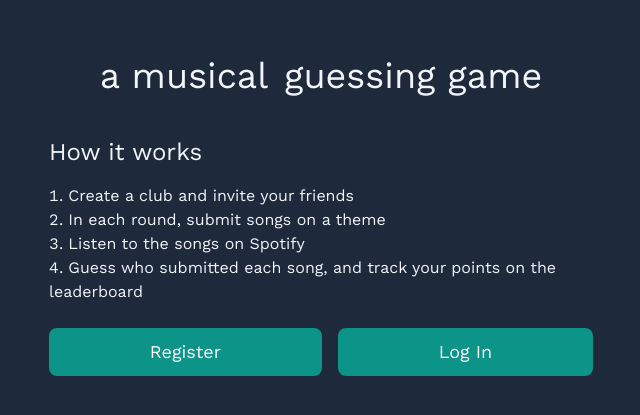
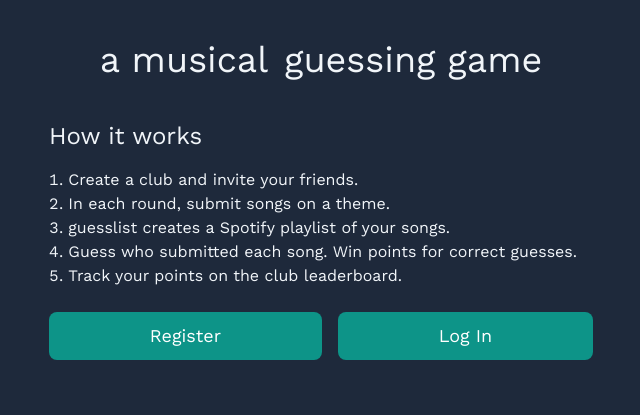
Before and after one commit to jaholgate/guesslist-public, a Flask app: page / in a window 1280 px wide. Shown: the part 60-475 px from the top of the page, without its empty margins (319-959 px from the left). Run offline with Flask 3, Linux system fonts and the light colour scheme; style sheets or scripts are compiled from the project's sources.

Commit message:
More homepage amends
Former-commit-id: 008bf5d3aee45293b2739b8b40d012cedb62ecd5

```diff
--- a/guesslist/templates/index.html
+++ b/guesslist/templates/index.html
@@ -2,15 +2,16 @@
 {% block content %}
     <!-- If logged-out -->
     {% if not g.user %}
-        <h2 class="text-4xl mt-6 text-center flex justify-center flex-col space-y-2 md:flex-row md:space-x-4 md:space-y-0">
+        <h2 class="text-4xl mt-2 text-center flex justify-center flex-col md:flex-row md:space-x-4">
             <span>a musical</span><span>guessing game</span>
         </h2>
         <h3 class="text-2xl mt-10">How it works</h3>
         <ol class="list-decimal list-inside mt-4">
-            <li>Create a club and invite your friends</li>
-            <li>In each round, submit songs on a theme</li>
-            <li>Listen to the songs on Spotify</li>
-            <li>Guess who submitted each song, and track your points on the leaderboard</li>
+            <li>Create a club and invite your friends.</li>
+            <li>In each round, submit songs on a theme.</li>
+            <li>guesslist creates a Spotify playlist of your songs.</li>
+            <li>Guess who submitted each song. Win points for correct guesses.</li>
+            <li>Track your points on the club leaderboard.</li>
         </ol>
         <ul class="flex flex-col space-y-4 md:flex-row md:space-x-4 md:space-y-0 my-6">
             <li class="grow">
```
